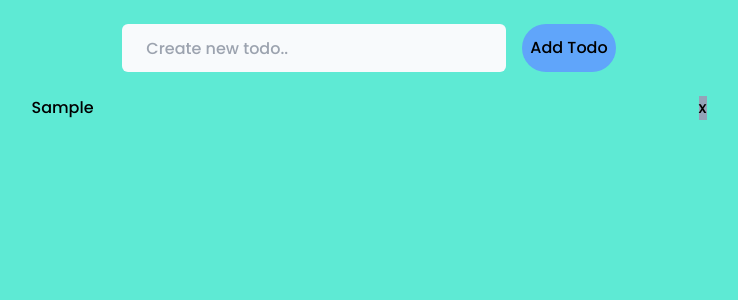
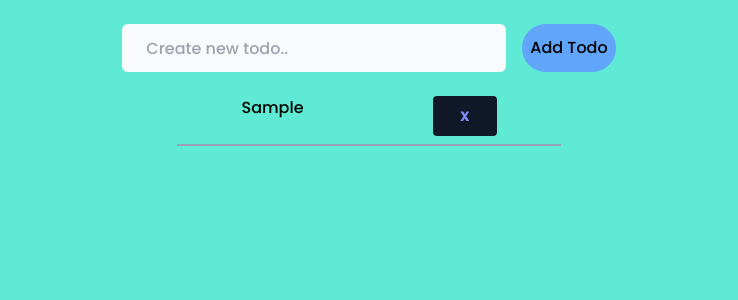
Before and after one commit to Shoetan/react-todo, a React (Vite) app: page / in a window 1280 px wide. Both pictures are taken after typing "Sample" into the empty fields and a click on the button "Add Todo". Shown: the top 300 px of the page, without its empty margins (271-1009 px from the left). Built offline with nearby package versions, Linux system fonts and the light colour scheme.

Commit message:
stlyed the delete task button

```diff
--- a/src/Todos..jsx
+++ b/src/Todos..jsx
@@ -1,10 +1,10 @@
 const Todos = ({todo, delTodo}) => {
     return (
-        <div className=" container mx-auto  mt-6 flex justify-around">
+        <div className=" w-96 mx-auto  mt-6 flex justify-around border-b-2 border-slate-400">
             <h1 className="text-black">
                     {todo}
             </h1>
-            <button className="bg-slate-400" onClick={delTodo}>x</button>
+            <button className="text-indigo-400 font-bold rounded py-2 w-2/12 bg-gray-900 mb-2" onClick={delTodo}>x</button>
         </div>
     );
 }
```
